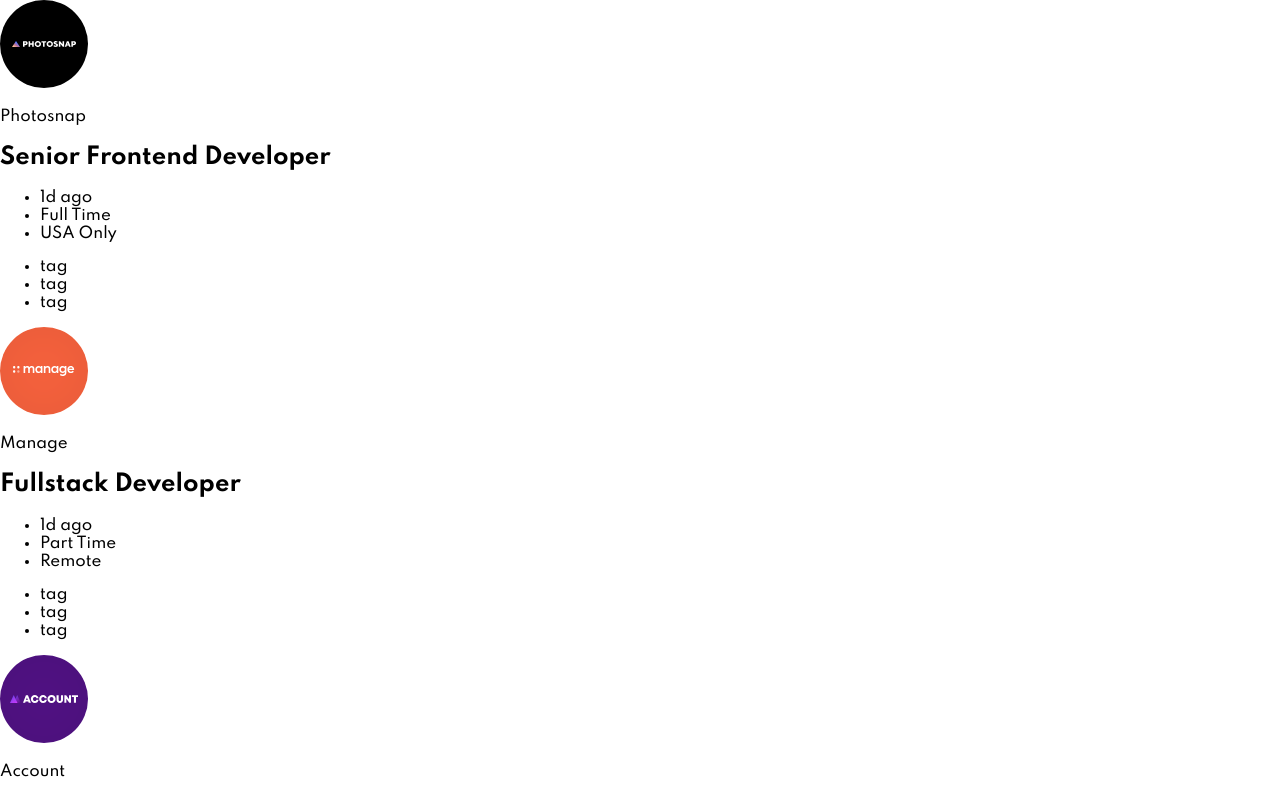
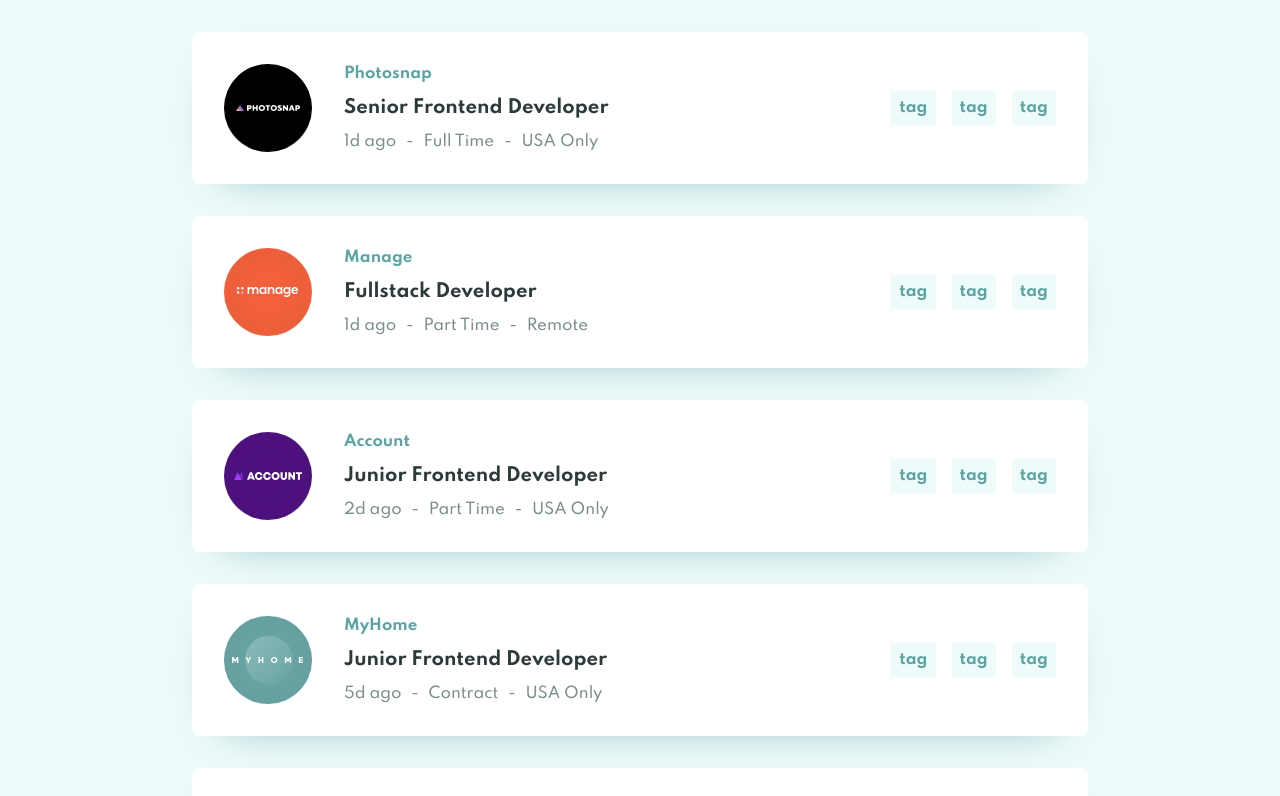
Before and after one commit to simoneclr/fm-jobs-listings, a React (Create React App) app: page / in a window 1280 px wide. Shown: the top 796 px of the page. Built offline with nearby package versions, Linux system fonts and the light colour scheme.

Commit message:
Add style for JobListing component

```diff
--- a/src/components/JobListing.js
+++ b/src/components/JobListing.js
@@ -16,19 +16,19 @@ function JobListing(props) {
 
 				<ul className="info">
 					<li>{currentJob.postedAt}</li>
+					<li>-</li>
 					<li>{currentJob.contract}</li>
+					<li>-</li>
 					<li>{currentJob.location}</li>
 				</ul>
 			</div>
 
 			{/* TODO: Move to own component */}
-			<div className="tags">
-				<ul>
-					<li>tag</li>
-					<li>tag</li>
-					<li>tag</li>
-				</ul>
-			</div>
+			<ul className="tags">
+				<li>tag</li>
+				<li>tag</li>
+				<li>tag</li>
+			</ul>
 		</div>
 	)
 }
--- a/src/style.css
+++ b/src/style.css
@@ -22,7 +22,79 @@
 body {
 	font-family: "Spartan", sans-serif;
 	font-size: 15px;
+	background-color: var(--bg-light-grayish-cyan);
 	min-height: 100vh;
 	padding: 0;
 	margin: 0;
 }
+
+/* JobListing COMPONENT */
+.job-listing {
+	background-color: white;
+	width: 70%;
+	padding: 2rem;
+	margin: 2rem auto;
+	border-radius: .5rem;
+	box-shadow: 0 1rem 3rem -2rem var(--desaturated-dark-cyan);
+
+	display: flex;
+	justify-content: flex-start;
+	align-items: center;
+	column-gap: 2rem;
+}
+
+.logo	{
+	line-height: 0;
+}
+
+.details {
+	/* Occupy all available space and push tags to the right of parent flex */
+	flex-grow: 1;
+
+	display: flex;
+	flex-direction: column;
+	justify-content: space-between;
+}
+
+.company-name {
+	color: var(--desaturated-dark-cyan);
+	font-weight: var(--weight-heavy);
+	margin: 0;
+}
+
+.position {
+	color: var(--very-dark-grayish-cyan);
+	font-size: 1.2em;
+}
+
+.info {
+	list-style: none;
+	padding: 0;
+	margin: 0;
+}
+
+.info > li {
+	display: inline-block;
+	color: var(--dark-grayish-cyan);
+}
+
+.info > li + li {
+	margin-left: .6rem;
+}
+
+.tags {
+	list-style: none;
+	padding: 0;
+}
+
+.tags > li {
+	display: inline-block;
+	font-weight: var(--weight-heavy);
+	color: var(--desaturated-dark-cyan);
+	padding: .5rem;
+	background-color: var(--bg-light-grayish-cyan);
+}
+
+.tags > li + li {
+	margin-left: 1rem;
+}
```
